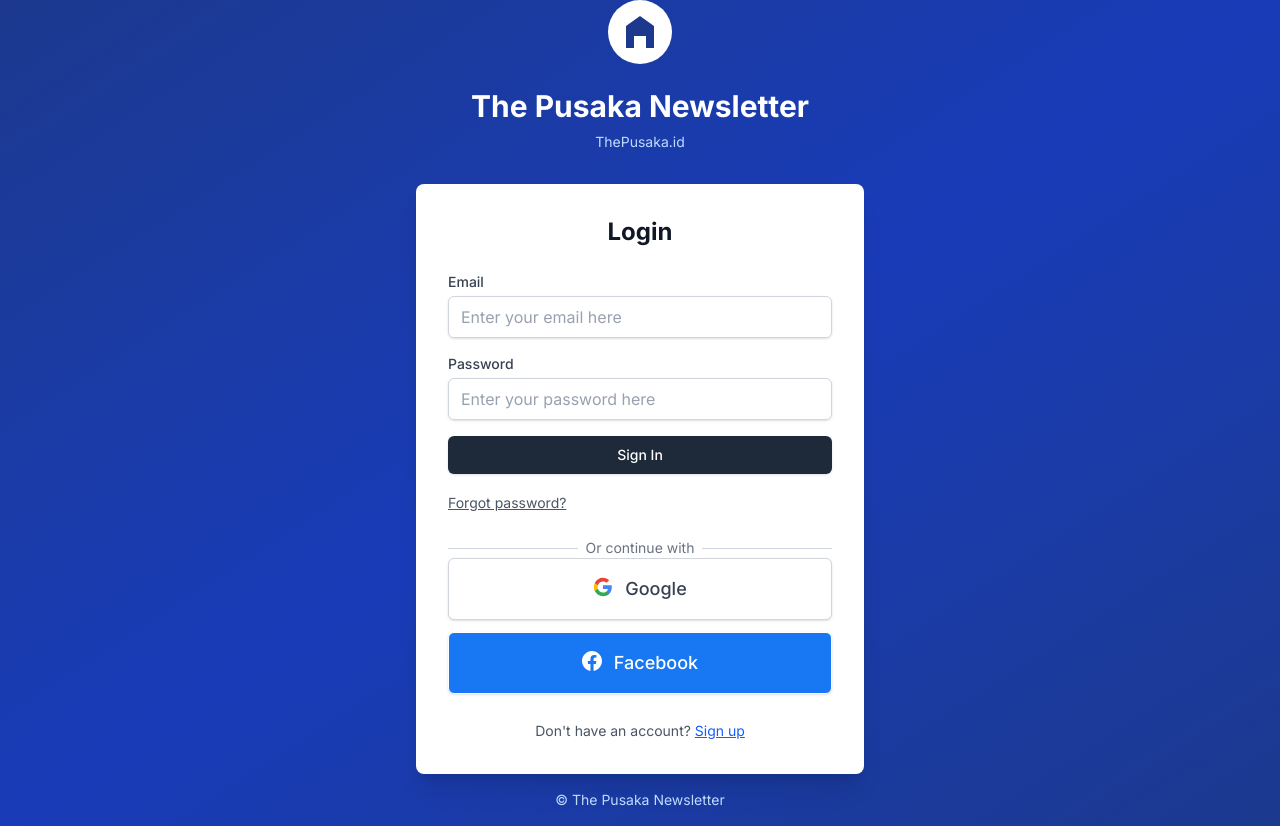
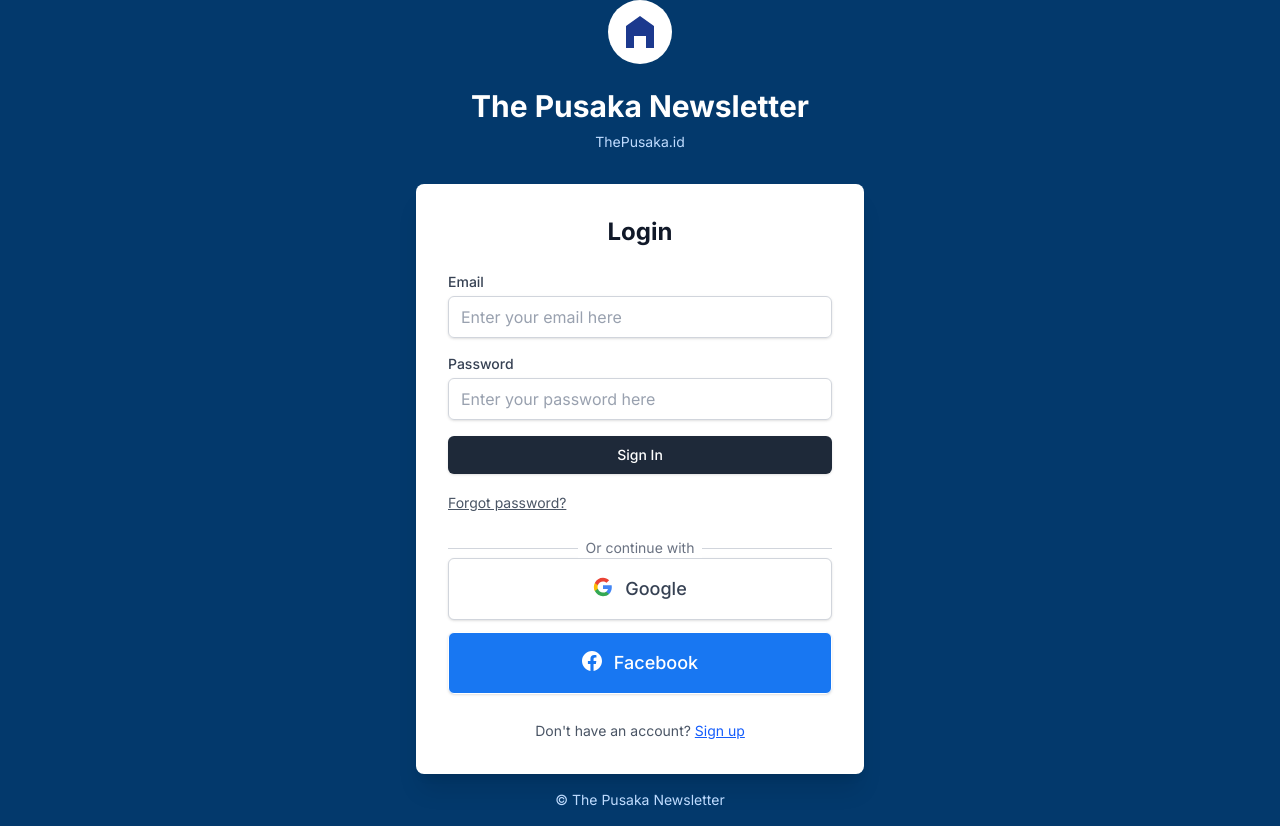
Before and after one commit to auliyaahst/pusaka-newsletter, a Next.js app: page /login in a window 1280 px wide. Built offline with nearby package versions, Linux system fonts and the light colour scheme.

Commit message:
bg color

```diff
--- a/src/app/login/page.tsx
+++ b/src/app/login/page.tsx
@@ -43,7 +43,7 @@
   }
 
   return (
-    <div className="min-h-screen bg-gradient-to-br from-blue-900 via-blue-800 to-blue-900 flex flex-col">
+    <div className="min-h-screen flex flex-col" style={{ backgroundColor: '#03396C' }}>
       {/* Main Content */}
       <div className="flex-1 flex items-center justify-center px-4 sm:px-6 lg:px-8">
         <div className="w-full max-w-md space-y-8">
--- a/src/app/register/page.tsx
+++ b/src/app/register/page.tsx
@@ -86,7 +86,7 @@
   }
 
   return (
-    <div className="min-h-screen bg-gradient-to-br from-blue-900 via-blue-800 to-blue-900 flex flex-col">
+    <div className="min-h-screen flex flex-col" style={{ backgroundColor: '#03396C' }}>
       {/* Header */}
       <div className="p-6">
         <div className="flex items-center space-x-3">
```
